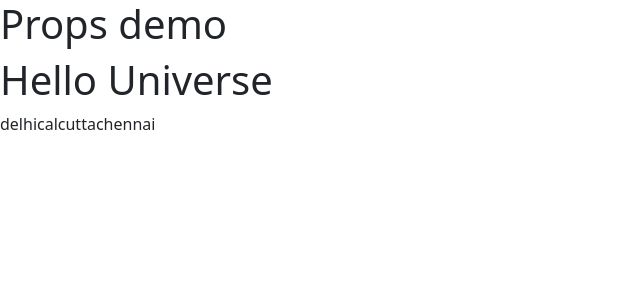
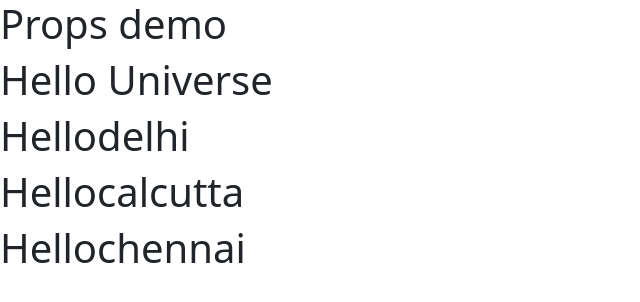
Before and after one commit to Ajay-Sonavane/fourth-react-app, a React (Create React App) app: page / in a window 1280 px wide. Shown: the top 302 px of the page, without its empty margins (0-640 px from the left). Built offline with nearby package versions, Linux system fonts and the light colour scheme.

Commit message:
list and map

```diff
--- a/src/App.js
+++ b/src/App.js
@@ -11,13 +11,15 @@ function App() {
 function ListDemo() {
   let data = "Hello Universe";
   let list = ["delhi", "calcutta", "chennai"];
-  // for (let i = 0; i < 10; i++) {
-  //   list.push("hello Universe");
-  // }
+  //
+
   return (
     <>
       <h1>{data}</h1>
-      {list.map((item) => item)}
+      {/* {list.map((item) => item)}  version 1*/}
+      {list.map((item) => (
+        <h1>Hello{item}</h1>
+      ))}
     </>
   );
 }
```
